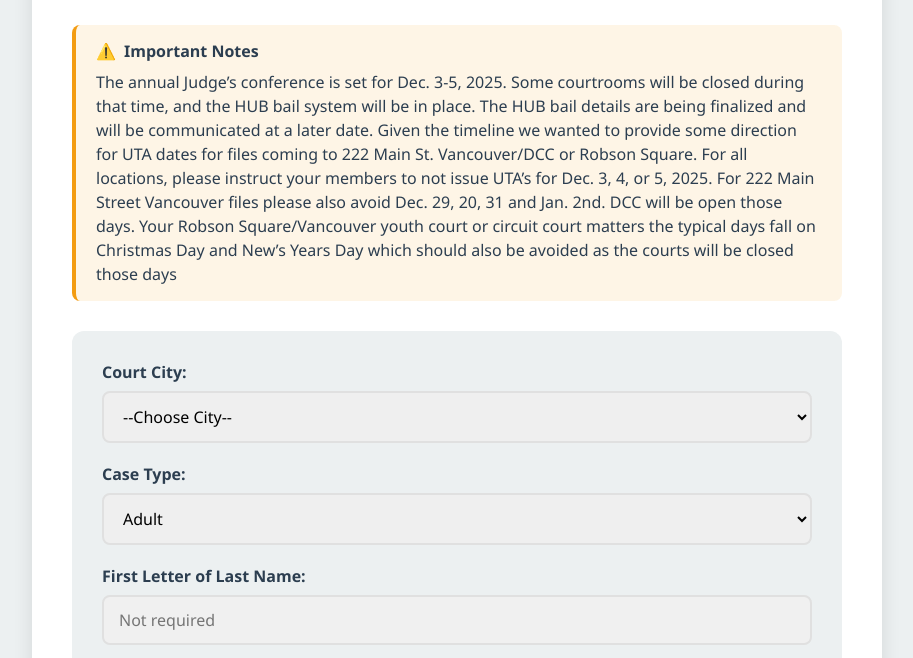
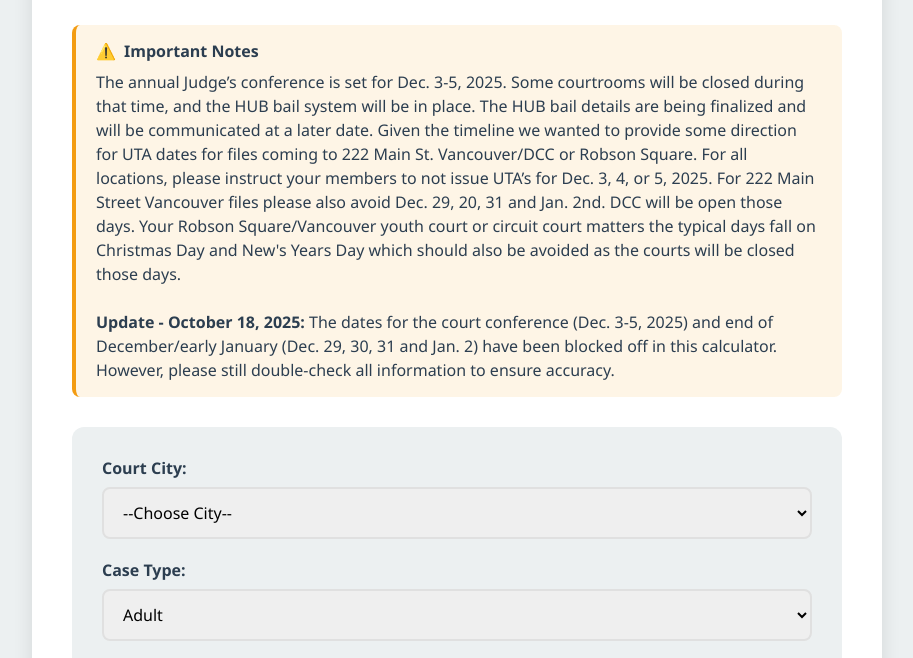
Before and after one commit to jchernenko/html-court-calculator, a plain HTML site: page index.html in a window 1280 px wide. Shown: the part 123-781 px from the top of the page, without its empty margins (183-1096 px from the left). Drawn offline with Linux system fonts and the light colour scheme.

Commit message:
added to important note

```diff
--- a/index.html
+++ b/index.html
@@ -66,8 +66,13 @@
           Main Street Vancouver files please also avoid Dec. 29, 20, 31 and Jan.
           2nd. DCC will be open those days. Your Robson Square/Vancouver youth
           court or circuit court matters the typical days fall on Christmas Day
-          and New’s Years Day which should also be avoided as the courts will be
-          closed those days
+          and New's Years Day which should also be avoided as the courts will be
+          closed those days.
+          <br /><br />
+          <strong>Update - October 18, 2025:</strong> The dates for the court
+          conference (Dec. 3-5, 2025) and end of December/early January (Dec.
+          29, 30, 31 and Jan. 2) have been blocked off in this calculator.
+          However, please still double-check all information to ensure accuracy.
           <!-- You can customize this text as needed -->
         </div>
       </div>
```
